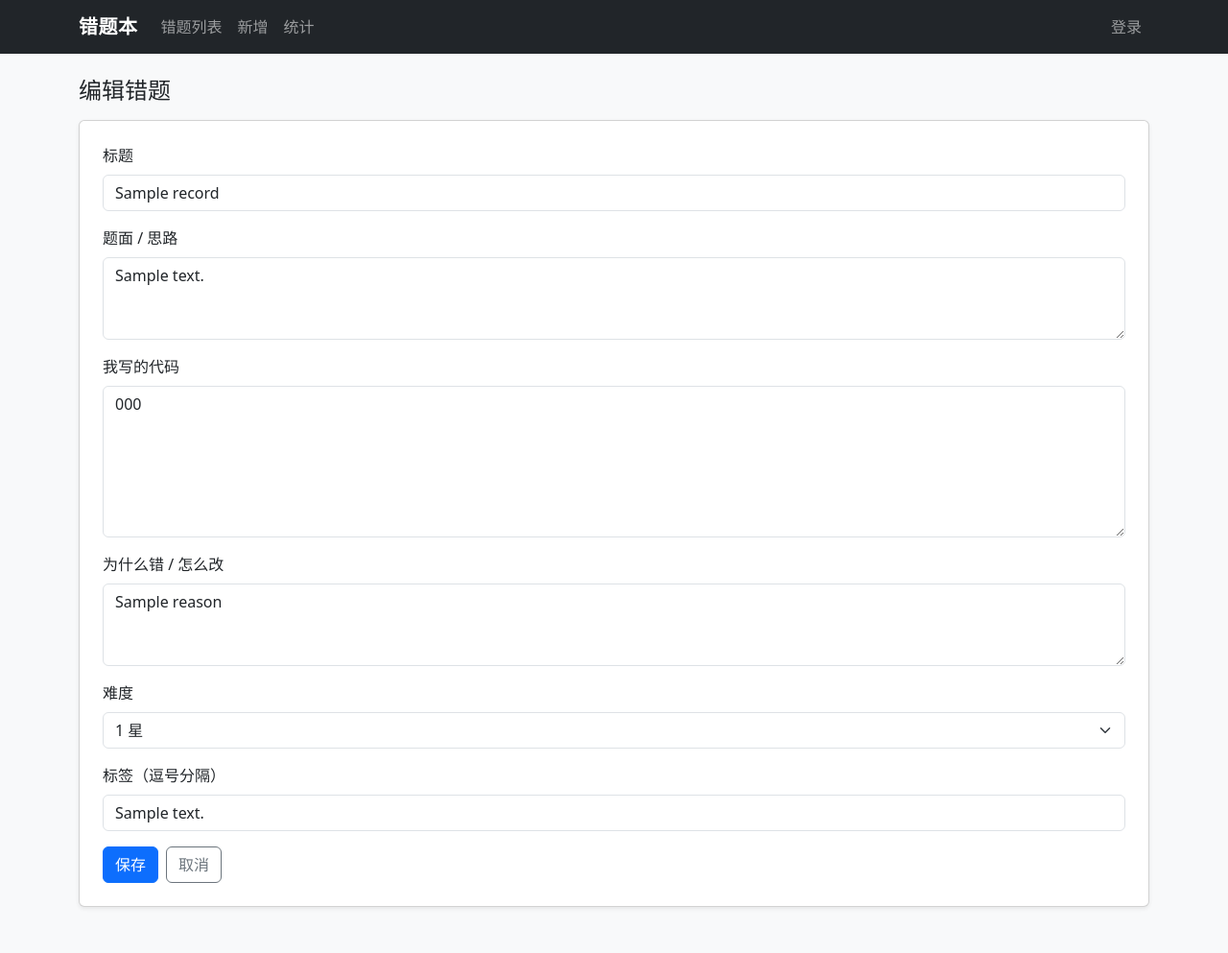
After one commit to 1c156a028/wrongbook, a Flask app: template templates/record_form.html in a window 1280 px wide. The commit adds this page. Shown: the whole page at 96% size. Run offline with Flask 3, Linux system fonts and the light colour scheme; the template is opened without the code that fills it: most values are stand-ins (such as "Sample title", 1, 10 or a date in 2020).

Commit message:
feat: record create and edit

```diff
--- a/routes/records.py
+++ b/routes/records.py
@@ -3,9 +3,9 @@
 已完成：列表页、详情页（这是"读"的完整链路，先看懂这两条再动手写"写"）
 待实现：新增、编辑、删除
 """
-from flask import Blueprint, abort, render_template
+from flask import Blueprint, abort, render_template,request,flash,redirect,url_for
 
-from db import query
+from db import query,execute
 
 bp = Blueprint("records", __name__)
 
@@ -63,34 +63,101 @@ def record_detail(record_id):
 # 下面是还没实现的部分。保持"能跑"，点进去会看到一张说明页。
 # ---------------------------------------------------------------------------
 
-@bp.route("/records/new")
+@bp.route("/records/new",methods=["GET","POST"])
 def new_record():
-    return render_template(
-        "placeholder.html",
-        title="新增错题",
-        steps=[
-            "GET 时显示表单：用 record_form.html，mode='create'",
-            "POST 时读 request.form 里的字段",
-            "校验：title 不能为空，difficulty 必须是 1~5",
-            "INSERT INTO records (...) 后拿到 lastrowid",
-            "处理标签：按名字查 tags，没有就插入，再写 record_tags",
-            "flash 一句提示，redirect 回列表页（PRG 模式，防止刷新重复提交）",
-        ],
-    )
+    if request.method == "POST":
+        title = request.form.get("title")
+        #TODO:这里要做表单验证，title不能为空，难度要在1~5之间，tags要拆成列表
+        content = request.form.get("content")
+        code = request.form.get("code")
+        reason = request.form.get("reason")
+        difficulty = int(request.form.get("difficulty",3))
+        tags = request.form.get("tags")
+
+        if not title:
+            flash("标题不能为空","danger")
+            return redirect(url_for("records.new_record"))
+
+                    # ③ 写库：只留一次，把新记录的 id 接住
+        record_id = execute(
+            """INSERT INTO records(user_id,title,content,code,reason,difficulty)
+            VALUES(?,?,?,?,?,?)""",
+            (DEMO_USER_ID,title,content,code,reason,difficulty)
+        )
+
+        # ③.5 处理标签
+        tags_names = [t.strip() for t in (tags or "").split(",") if t.strip()]
+        tags_names = list(set(tags_names))          # 去重，防止 DP,DP 撞主键
+
+        for name in tags_names:
+            row = query("SELECT id FROM tags WHERE name = ?", (name,), one=True)
+            if row:
+                tag_id = row["id"]                  # 有，直接用
+            else:
+                tag_id = execute("INSERT INTO tags (name) VALUES (?)", (name,))
+            execute(
+                "INSERT INTO record_tags (record_id, tag_id) VALUES (?, ?)",
+                (record_id, tag_id),
+            )
+
+        flash("保存成功")
+        return redirect(url_for("records.list_records"))
+
+        return render_template("record_form.html", record=None, tags_text="")
 
 
-@bp.route("/records/<int:record_id>/edit")
+@bp.route("/records/<int:record_id>/edit", methods=["GET", "POST"])
 def edit_record(record_id):
-    return render_template(
-        "placeholder.html",
-        title="编辑错题",
-        steps=[
-            "先按 id + user_id 查出记录，查不到就 abort(404)",
-            "GET 时把记录填进表单（value 用 record['title'] 等）",
-            "POST 时 UPDATE records SET ... WHERE id = ? AND user_id = ?",
-            "别忘了 WHERE 里也要带 user_id，否则能改别人的数据",
-        ],
-    )
+    record = query("SELECT * FROM records WHERE id = ? AND user_id = ?",
+                   (record_id,DEMO_USER_ID), one =True)
+    if record is None:
+        abort(404)
+
+    if request.method == "POST":
+        title = request.form.get("title")
+        content = request.form.get("content")
+        code = request.form.get("code")
+        reason = request.form.get("reason")
+        difficulty = int(request.form.get("difficulty",3))
+        tags = request.form.get("tags")
+
+        if not title:
+            flash("标题不能为空","danger")
+            return redirect(url_for("records.edit_record",record_id=record_id))
+
+        # 先把标签拆好（放在 DELETE 之前，万一出错也不会丢数据）
+        tags_names = [t.strip() for t in (tags or "").split(",") if t.strip()]
+        tags_names = list(set(tags_names))         # 去重，防止 DP,DP 撞主键
+
+        # 改记录本身（SET 说的是"改哪些字段"，WHERE 说的是"改哪一行"）
+        execute(
+            """UPDATE records
+               SET title = ?, content = ?, code = ?, reason = ?, difficulty = ?
+               WHERE id = ? AND user_id = ?""",
+            (title, content, code, reason, difficulty, record_id, DEMO_USER_ID)
+        )
+
+        execute("DELETE FROM record_tags WHERE record_id = ?",(record_id,))
+        for name in tags_names:
+            row = query("SELECT id FROM tags WHERE name = ?", (name,), one=True)
+            if row:
+                tag_id = row["id"]                  # 有，直接用
+            else:
+                tag_id = execute("INSERT INTO tags (name) VALUES (?)", (name,))
+            execute(
+                "INSERT INTO record_tags (record_id,tag_id)VALUES(?,?)",
+                (record_id,tag_id)
+            )
+
+        flash("修改成功")
+        return redirect(url_for("records.list_records"))
+
+        # GET：把原来的标签拼成字符串，传给模板
+    rows = query("""SELECT t.name FROM tags t
+                    JOIN record_tags rt ON rt.tag_id = t.id
+                    WHERE rt.record_id = ?""", (record_id,))
+    tags_text = ", ".join(r["name"] for r in rows)
+    return render_template("record_form.html", record=record, tags_text=tags_text)
 
 
 @bp.route("/records/<int:record_id>/delete", methods=["POST"])
--- a/templates/record_detail.html
+++ b/templates/record_detail.html
@@ -38,7 +38,8 @@
 </div>
 
 <div class="d-flex gap-2">
-  <a class="btn btn-outline-secondary disabled" href="#">编辑（待实现）</a>
+  <a class="btn btn-outline-secondary"
+   href="{{ url_for('records.edit_record', record_id=record['id']) }}">编辑</a>
   <button class="btn btn-outline-danger" disabled>删除（待实现）</button>
 </div>
 {% endblock %}
--- /dev/null
+++ b/templates/record_form.html
@@ -0,0 +1,48 @@
+{% extends "base.html" %}
+{% block title %}{{'编辑错题' if record else '新增错题'}}{% endblock %}
+
+{% block content %}
+<h1 class="h4 mb-3">{{'编辑错题' if record else '新增错题'}}</h1>
+
+<form method="post" class="card p-4 shadow-sm">
+  <div class="mb-3">
+    <label class="form-label">标题</label>
+    <input name="title" class="form-control" required
+           value="{{record['title']if record else ''}}">
+  </div>
+
+  <div class="mb-3">
+    <label class="form-label">题面 / 思路</label>
+    <textarea name="content" rows="3" class="form-control">{{record['content']if record else ''}}</textarea>
+  </div>
+
+  <div class="mb-3">
+    <label class="form-label">我写的代码</label>
+    <textarea name="code" rows="6" class="form-control">{{record['code']if record else ''}}</textarea>
+  </div>
+
+  <div class="mb-3">
+    <label class="form-label">为什么错 / 怎么改</label>
+    <textarea name="reason" rows="3" class="form-control">{{record['reason'] if record else ''}}</textarea>
+  </div>
+
+  <div class="mb-3">
+    <label class="form-label">难度</label>
+    <select name="difficulty" class="form-select">
+      {% for i in range(1, 6) %}
+  <option value="{{ i }}" {% if record and record['difficulty'] == i %}selected{% endif %}>{{ i }} 星</option>
+{% endfor %}
+    </select>
+  </div>
+
+  <div class="mb-3">
+    <label class="form-label">标签（逗号分隔）</label>
+    <input name="tags" class="form-control" placeholder="DP, 二分" value="{{ tags_text }}">
+  </div>
+
+  <div class="d-flex gap-2">
+    <button type="submit" class="btn btn-primary">保存</button>
+    <a class="btn btn-outline-secondary" href="{{ url_for('records.list_records') }}">取消</a>
+  </div>
+</form>
+{% endblock %}
```
